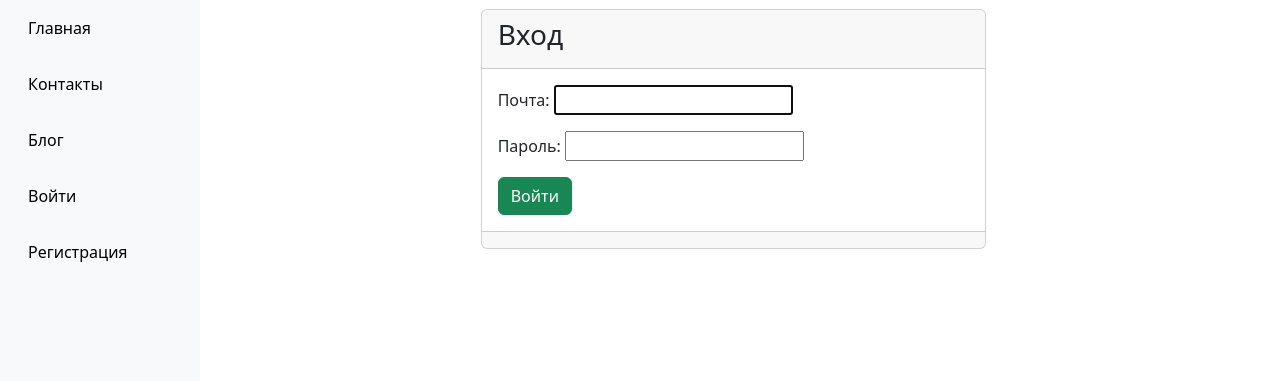
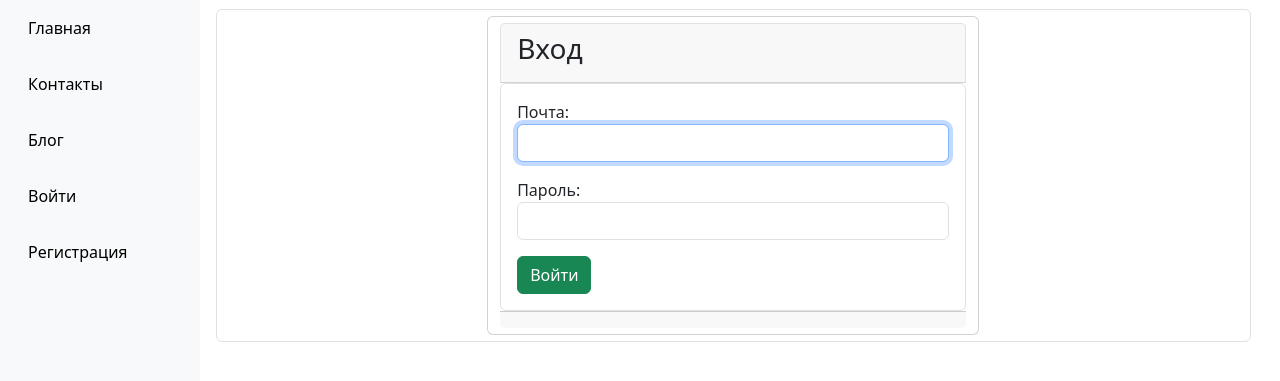
Before and after one commit to Heattehnik/Django_project, a Django app: page /users/ in a window 1280 px wide. Shown: the top 381 px of the page. Run offline with Django 4.2, Linux system fonts and the light colour scheme; some libraries are stand-ins or nearby versions.

Commit message:
refactor

```diff
--- a/users/forms.py
+++ b/users/forms.py
@@ -1,13 +1,25 @@
 from django import forms
-from django.contrib.auth.forms import UserCreationForm, UserChangeForm
+from django.contrib.auth.forms import UserCreationForm, UserChangeForm, AuthenticationForm
 
 from users.models import User
+
+
+class UserLoginForm(AuthenticationForm):
+    def __init__(self, *args, **kwargs):
+        super().__init__(*args, **kwargs)
+        for field_name, field in self.fields.items():
+            field.widget.attrs['class'] = 'form-control'
 
 
 class UserRegisterForm(UserCreationForm):
     class Meta:
         model = User
         fields = ('email', 'password1', 'password2',)
+
+    def __init__(self, *args, **kwargs):
+        super().__init__(*args, **kwargs)
+        for field_name, field in self.fields.items():
+            field.widget.attrs['class'] = 'form-control'
 
 
 class UserProfileForm(UserChangeForm):
@@ -19,3 +31,5 @@ class UserProfileForm(UserChangeForm):
     def __init__(self, *args, **kwargs):
         super().__init__(*args, **kwargs)
         self.fields['password'].widget = forms.HiddenInput()
+        for field_name, field in self.fields.items():
+            field.widget.attrs['class'] = 'form-control'
--- a/users/templates/users/login.html
+++ b/users/templates/users/login.html
@@ -1,15 +1,15 @@
 {% extends 'catalog/base.html' %}
 {% block title %}{{ title }}{% endblock title %}
 {% block content %}
-    <div class="col-12">
+    <div class="col-12 form-control">
         <div class="row">
             <div class="col-3"></div>
             <div class="col-6">
-                <div class="card">
-                    <div class="card-header">
+                <div class="card form-control">
+                    <div class="card-header form-control">
                         <h3>Вход</h3>
                     </div>
-                    <div class="card-body">
+                    <div class="card-body form-control">
                         <form method="post" enctype="multipart/form-data">
                             {% csrf_token %}
                             {{ form.as_p }}
--- a/users/urls.py
+++ b/users/urls.py
@@ -2,12 +2,12 @@ from django.contrib.auth.views import LoginView, LogoutView
 from django.urls import path
 
 from users.apps import UsersConfig
-from users.views import RegisterView, ProfileView
+from users.views import RegisterView, ProfileView, UserLoginView
 
 app_name = UsersConfig.name
 
 urlpatterns = [
-    path('', LoginView.as_view(template_name='users/login.html'), name='login'),
+    path('', UserLoginView.as_view(), name='login'),
     path('logout/', LogoutView.as_view(), name='logout'),
     path('register/', RegisterView.as_view(), name='register'),
     path('profile/', ProfileView.as_view(), name='profile'),
--- a/users/views.py
+++ b/users/views.py
@@ -1,8 +1,16 @@
+from django.contrib.auth.views import LoginView
 from django.urls import reverse_lazy
 from django.views.generic import CreateView, UpdateView
 
-from users.forms import UserRegisterForm, UserProfileForm
+from users.forms import UserRegisterForm, UserProfileForm, UserLoginForm
 from users.models import User
+
+
+class UserLoginView(LoginView):
+    model = User
+    form_class = UserLoginForm
+    template_name = 'users/login.html'
+    success_url = reverse_lazy('catalog:catalog')
 
 
 class RegisterView(CreateView):
```
